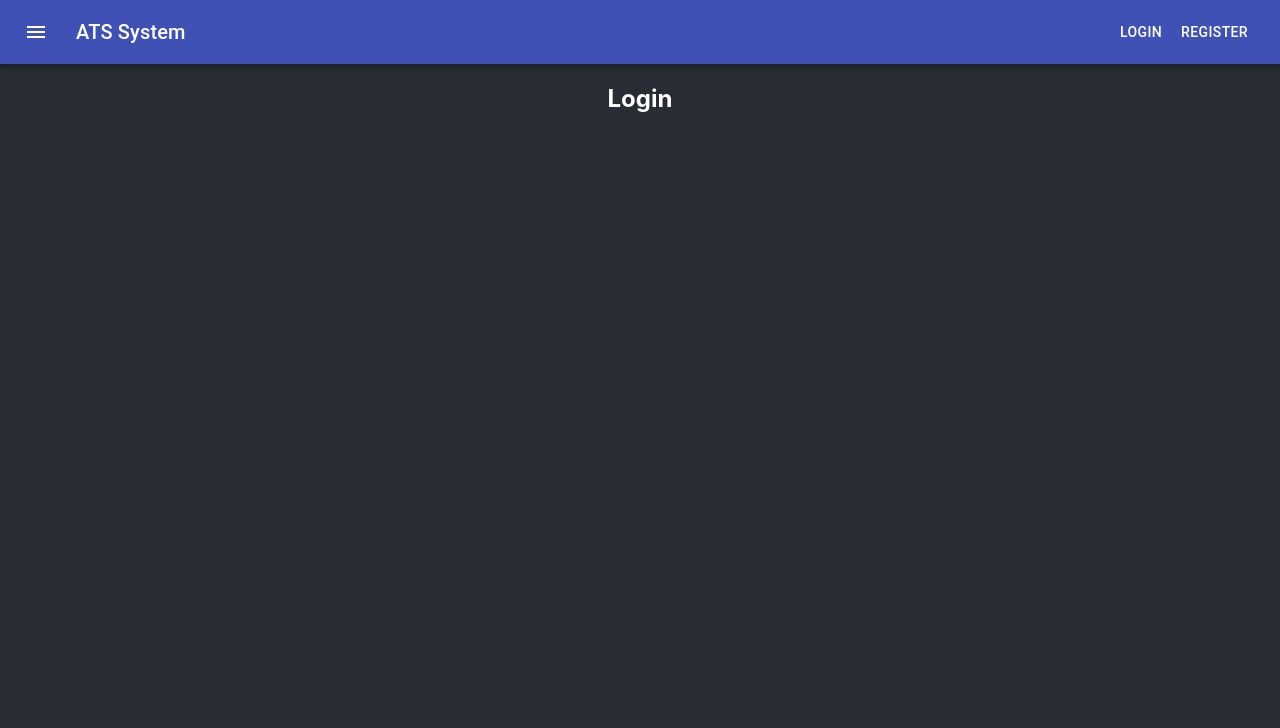
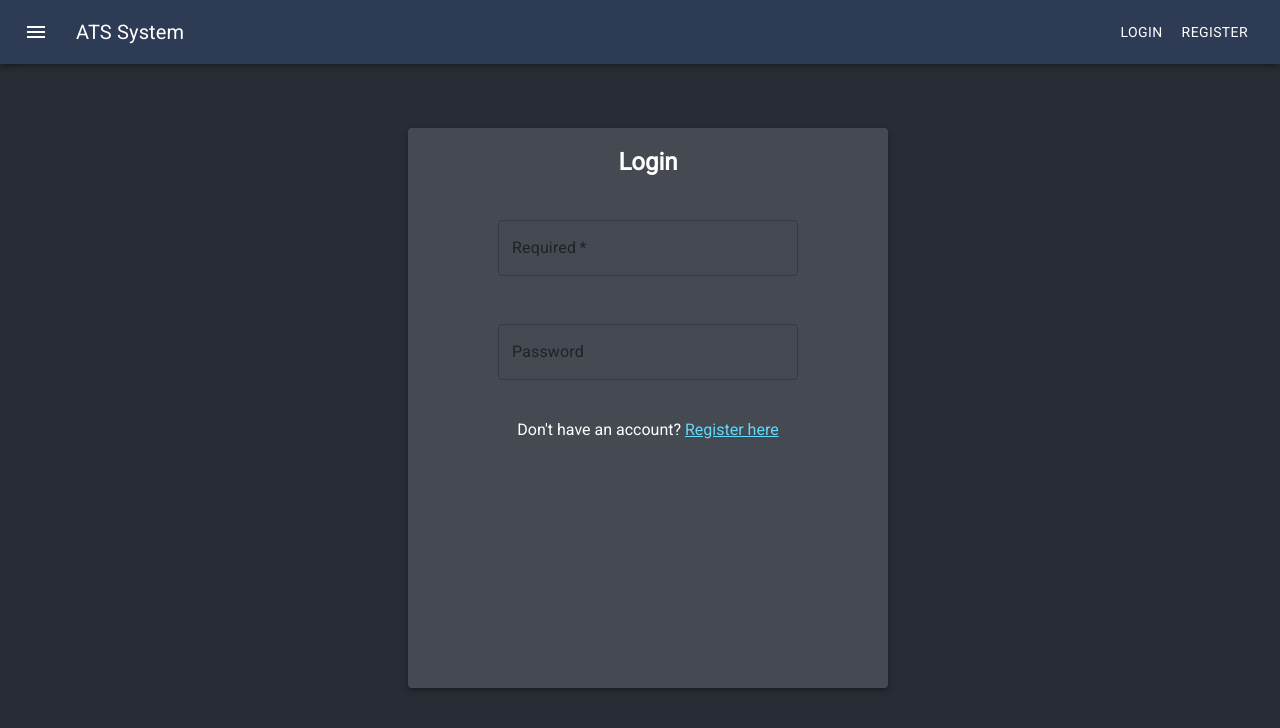
Before and after one commit to SohagCity/TeamProjectFrontEnd, a React (Create React App) app: page /login in a window 1280 px wide. Shown: the top 728 px of the page. Built offline with nearby package versions, Linux system fonts and the light colour scheme.

Commit message:
Added login page and some basic styling

```diff
--- a/public/index.html
+++ b/public/index.html
@@ -1,6 +1,7 @@
 <!DOCTYPE html>
 <html lang="en">
   <head>
+    <link href="https://fonts.googleapis.com/css?family=Roboto&display=swap" rel="stylesheet">
     <meta charset="utf-8" />
     <link rel="icon" href="%PUBLIC_URL%/favicon.ico" />
     <meta name="viewport" content="width=device-width, initial-scale=1" />
--- a/src/App.css
+++ b/src/App.css
@@ -1,5 +1,6 @@
 html, body{
   background-color: #282c34;
+  font-family: 'Roboto', sans-serif;
 }
 .App {
   text-align: center;
@@ -18,6 +19,13 @@ html, body{
   color: #61dafb;
 }
 
+a {
+  color: #61dafb;
+}
+
+.MuiTextField-root {
+
+}
 @keyframes App-logo-spin {
   from {
     transform: rotate(0deg);
--- a/src/components/NavBar.js
+++ b/src/components/NavBar.js
@@ -24,7 +24,7 @@ export default function NavBar() {
 
   return (
     <div className={classes.root}>
-      <AppBar position="static">
+      <AppBar position="static" style={{ background: '#2E3B55' }}>
         <Toolbar>
           <IconButton edge="start" className={classes.menuButton} color="inherit" aria-label="menu">
             <MenuIcon />
--- a/src/pages/Login.js
+++ b/src/pages/Login.js
@@ -1,10 +1,66 @@
-import React from 'react';
-import '../App.css';
+import React from "react";
+import "../App.css";
+import { makeStyles } from "@material-ui/core/styles";
+import Paper from "@material-ui/core/Paper";
+import TextField from "@material-ui/core/TextField";
+
+const useStyles = makeStyles(theme => ({
+  root: {
+    display: "flex",
+    flexWrap: "wrap",
+    "& > *": {
+      background: "#454952",
+      color: "white",
+      margin: theme.spacing(1),
+      width: theme.spacing(60),
+      height: theme.spacing(70),
+      position: "absolute",
+      left: "50%",
+      top: "50%",
+      transform: "translate(-50%, -50%)"
+    },
+    "& .MuiTextField-root": {
+      margin: theme.spacing(3),
+      width: 300
+    }
+  },
+  input: {
+    color: "white"
+  }
+}));
 
 function Login() {
+  const classes = useStyles();
   return (
     <div className="Login">
-        <h2>Login</h2>
+      <div className={classes.root}>
+        <Paper elevation={3}>
+          <h2>Login</h2>
+          <form noValidate autoComplete="off" className="classes.">
+            <TextField
+              required
+              id="outlined-required"
+              label="Required"
+              defaultValue=""
+              variant="outlined"
+              InputProps={{ className: classes.input }}
+              color="secondary"
+            />
+            <TextField
+              id="outlined-password-input"
+              label="Password"
+              type="password"
+              autoComplete="current-password"
+              variant="outlined"
+              InputProps={{ className: classes.input }}
+              color="secondary"
+            />
+          </form>
+          <p>
+            Don't have an account? <a href="/register">Register here</a>
+          </p>
+        </Paper>
+      </div>
     </div>
   );
 }
```
